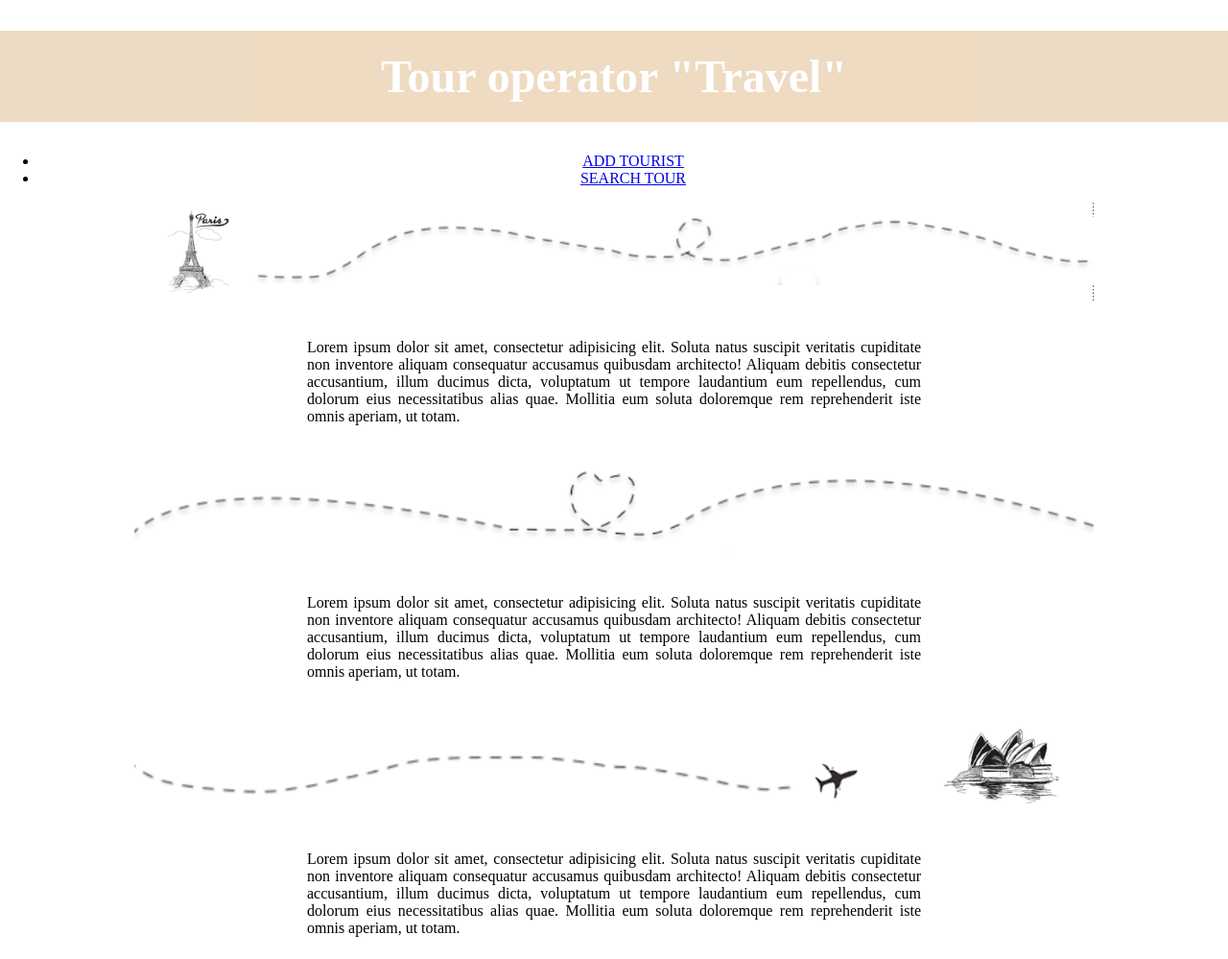
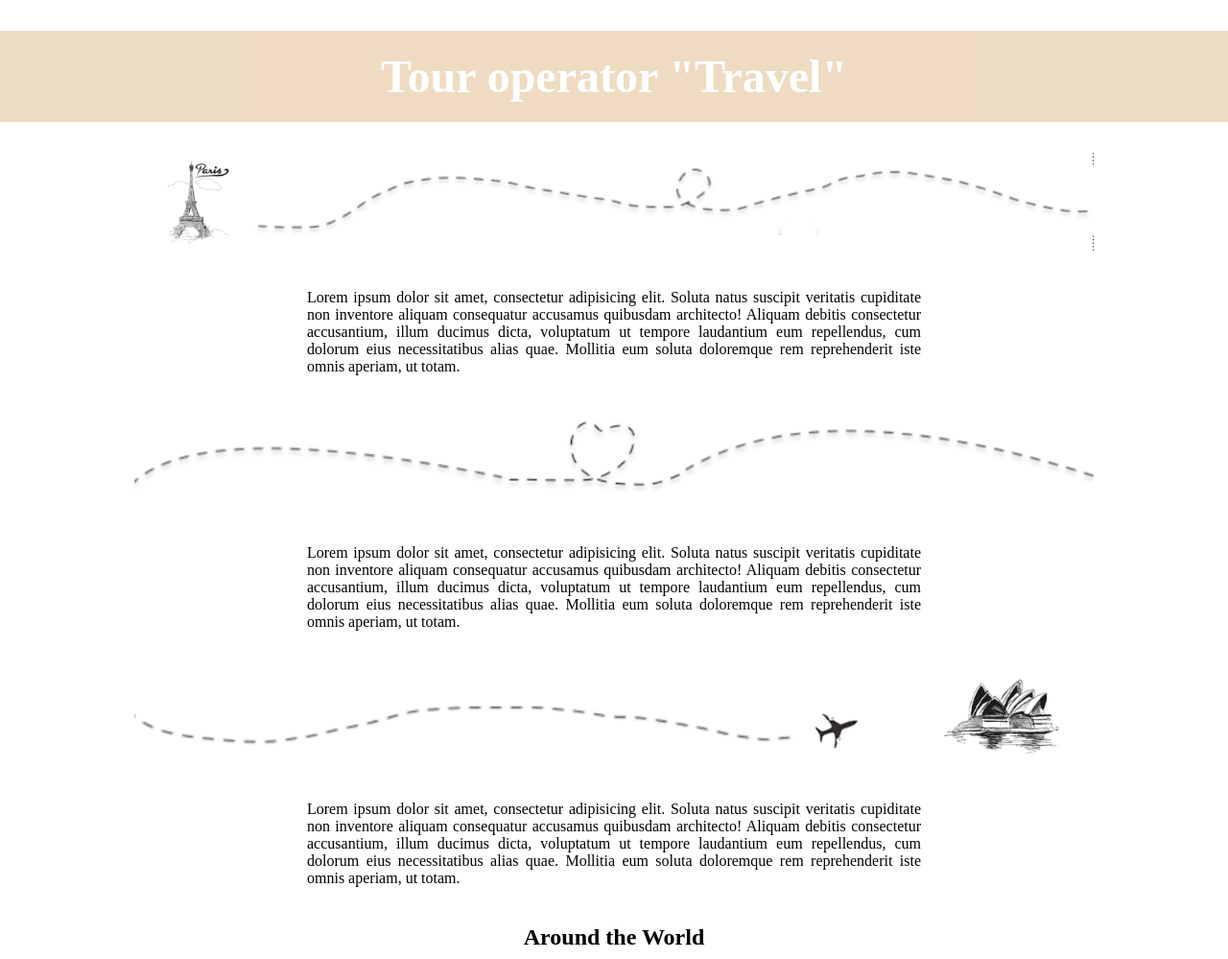
Before and after one commit to VictoriaSoborova/travel, a plain HTML site: page index.html in a window 1280 px wide. Shown: the top 999 px of the page at 96% size. Drawn offline with Linux system fonts and the light colour scheme.

Commit message:
Update index.html

```diff
--- a/index.html
+++ b/index.html
@@ -26,15 +26,7 @@ console.log(‘ServiceWorker registration failed: ‘, err);
 
 </head>
 <body>
-        <div class="menu">
-            <div class="col">
-                <h1> Tour operator "Travel"</h1>
-                <ul>
-                    <li><a href="#add">ADD TOURIST</a></li>
-                    <li><a href="#search">SEARCH TOUR</a></li>
-                </ul>
-            </div>
-        </div>
+        <h1> Tour operator "Travel"</h1>
         <img src="1.png" alt="">
         <p>Lorem ipsum dolor sit amet, consectetur adipisicing elit. Soluta natus suscipit veritatis cupiditate non inventore aliquam consequatur accusamus quibusdam architecto! Aliquam debitis consectetur accusantium, illum ducimus dicta, voluptatum ut tempore laudantium eum repellendus, cum dolorum eius necessitatibus alias quae. Mollitia eum soluta doloremque rem reprehenderit iste omnis aperiam, ut totam.</p>
         <img src="2.png" alt="">
```
